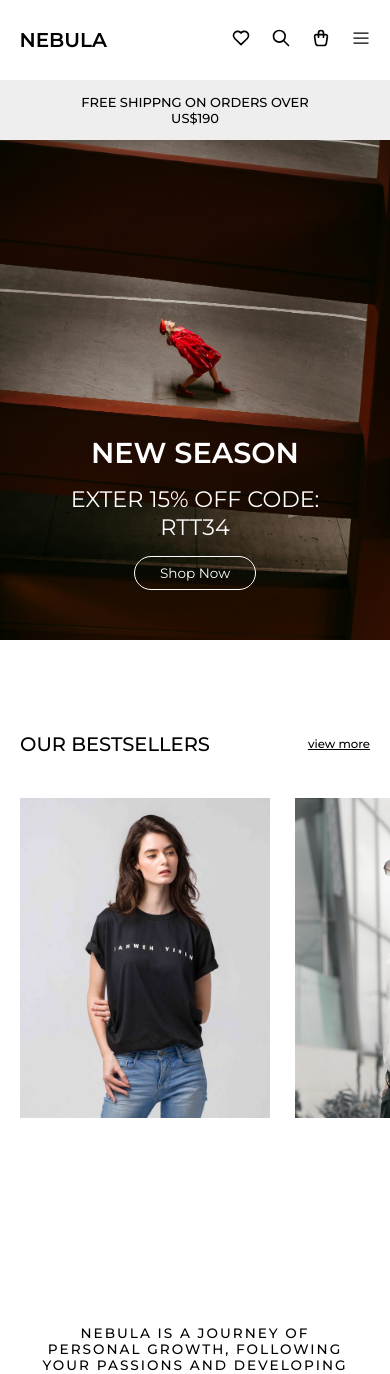
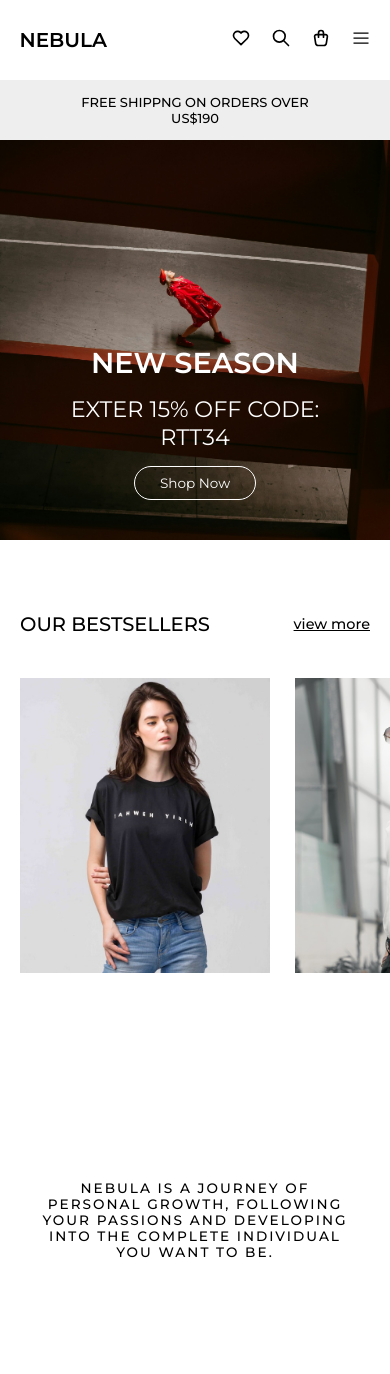
Before and after one commit to kittysans/-NEBULA-HomePage-Responsive, a React (Vite) app: page / in a window 390 px wide. Shown: the top 1374 px of the page. Built offline with nearby package versions, Linux system fonts and the light colour scheme.

Commit message:
update ratio header and best seller

```diff
--- a/src/components/BestSellers.css
+++ b/src/components/BestSellers.css
@@ -148,12 +148,12 @@
     .sell-container {
         --padding-inline: 20px;
 
-        height: 500px;
-        margin-top: 50px;
+        height: 475px;
+        margin-top: 30px;
 
         .bar {
             .title {
-                font-size: clamp(1em, 5vw, 5em);
+                font-size: clamp(1.1em, 5vw, 5em);
             }
 
             .view-move-bt {
@@ -161,7 +161,7 @@
                 height: max-content;
                 border: none;
                 text-decoration: underline;
-                font-size: clamp(.5em, 3vw, 3em);
+                font-size: clamp(.9em, 2.5vw, 3em);
             }
             .view-move-bt:hover {
                 color: #000;
@@ -176,7 +176,7 @@
             --width-card: 250px;
 
             .card {
-                height: 350px;
+                height: 325px;
                 padding-bottom: 30px;
 
                 .img-section {
--- a/src/components/Promotion.css
+++ b/src/components/Promotion.css
@@ -63,6 +63,7 @@
 
 @media screen and (width <= 1024px) {
     .promotion-container {
+        height: 500px;
         .text {
             .shop-bt:hover {
                 background: transparent;
@@ -74,6 +75,6 @@
 
 @media screen and (width <= 500px) {
     .promotion-container {
-        height: 500px;
+        height: 400px;
     }
 }
```
